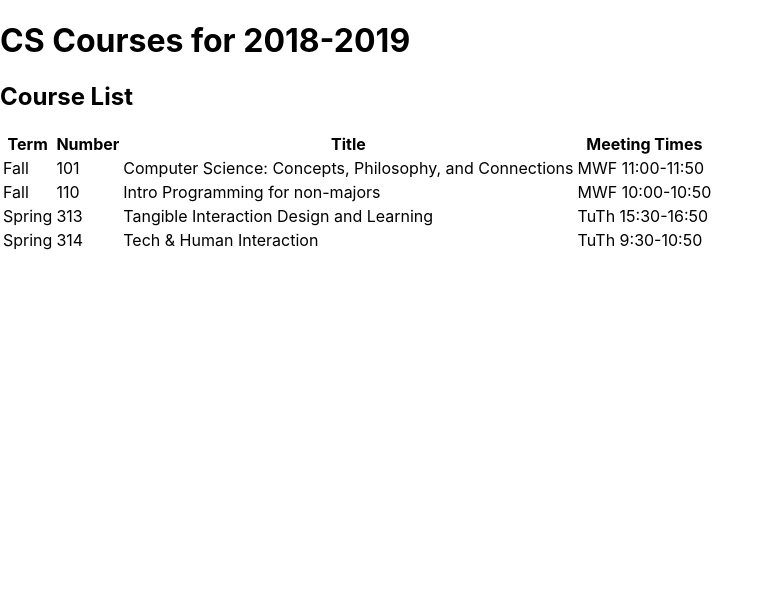
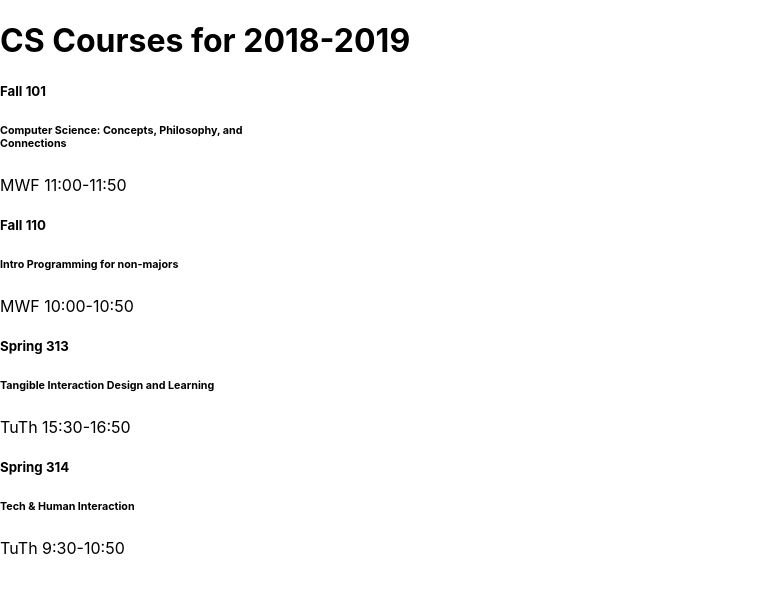
Before and after one commit to terrylinhaochen/cs392_tutorial, a React (Vite) app: page / in a window 1280 px wide. Shown: the top 592 px of the page, without its empty margins (0-774 px from the left). Built offline with nearby package versions, Linux system fonts and the light colour scheme.

Commit message:
updated deployment to firebase

```diff
--- a/package.json
+++ b/package.json
@@ -11,6 +11,8 @@
     "coverage": "vitest run --coverage"
   },
   "dependencies": {
+    "bootstrap": "^5.3.3",
+    "firebase": "^10.14.0",
     "react": "^18.3.0",
     "react-dom": "^18.3.0"
   },
--- a/src/components/CourseList.jsx
+++ b/src/components/CourseList.jsx
@@ -1,29 +1,25 @@
 import React from 'react';
 
-const CourseList = ({ courses }) => (
-  <div>
-    <h2>Course List</h2>
-    <table>
-      <thead>
-        <tr>
-          <th>Term</th>
-          <th>Number</th>
-          <th>Title</th>
-          <th>Meeting Times</th>
-        </tr>
-      </thead>
-      <tbody>
-        {Object.entries(courses).map(([id, course]) => (
-          <tr key={id}>
-            <td>{course.term}</td>
-            <td>{course.number}</td>
-            <td>{course.title}</td>
-            <td>{course.meets}</td>
-          </tr>
+const CourseCard = ({ course }) => (
+    <div className="card m-1 p-2" style={{width: '18rem'}}>
+      <div className="card-body">
+        <h5 className="card-title">{course.term} {course.number}</h5>
+        <h6 className="card-subtitle mb-2 text-muted">{course.title}</h6>
+        <p className="card-text">{course.meets}</p>
+      </div>
+    </div>
+  );
+
+  const CourseList = ({ courses }) => (
+    <div className="course-list">
+      <div className="row">
+        {Object.values(courses).map((course, index) => (
+          <div key={index} className="col-lg-3 col-md-4 col-sm-6 mb-3">
+            <CourseCard course={course} />
+          </div>
         ))}
-      </tbody>
-    </table>
-  </div>
-);
+      </div>
+    </div>
+  );
 
 export default CourseList;
```
Also changed, not shown: firebase.jsx (added, +21 -0 lines), firebase.json (added), 1 other file (tests, documents, lock files or other folders).
